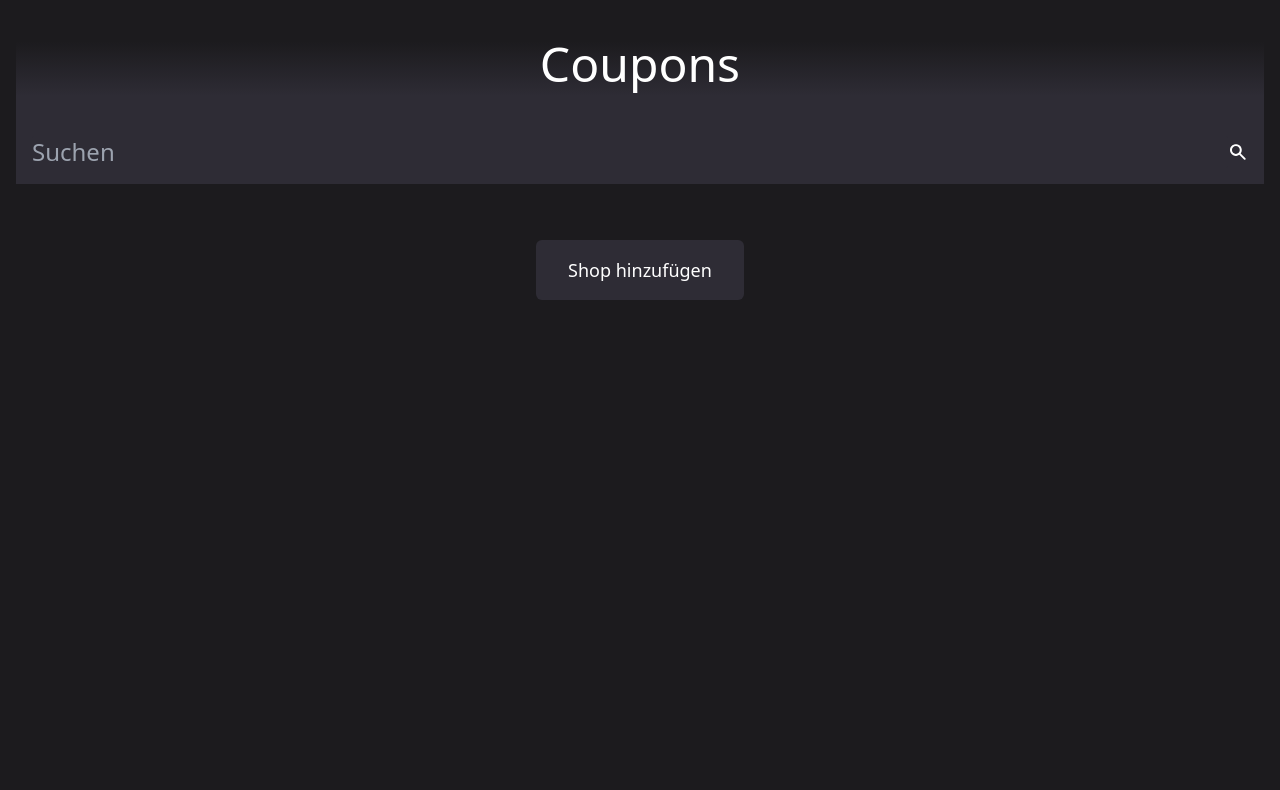
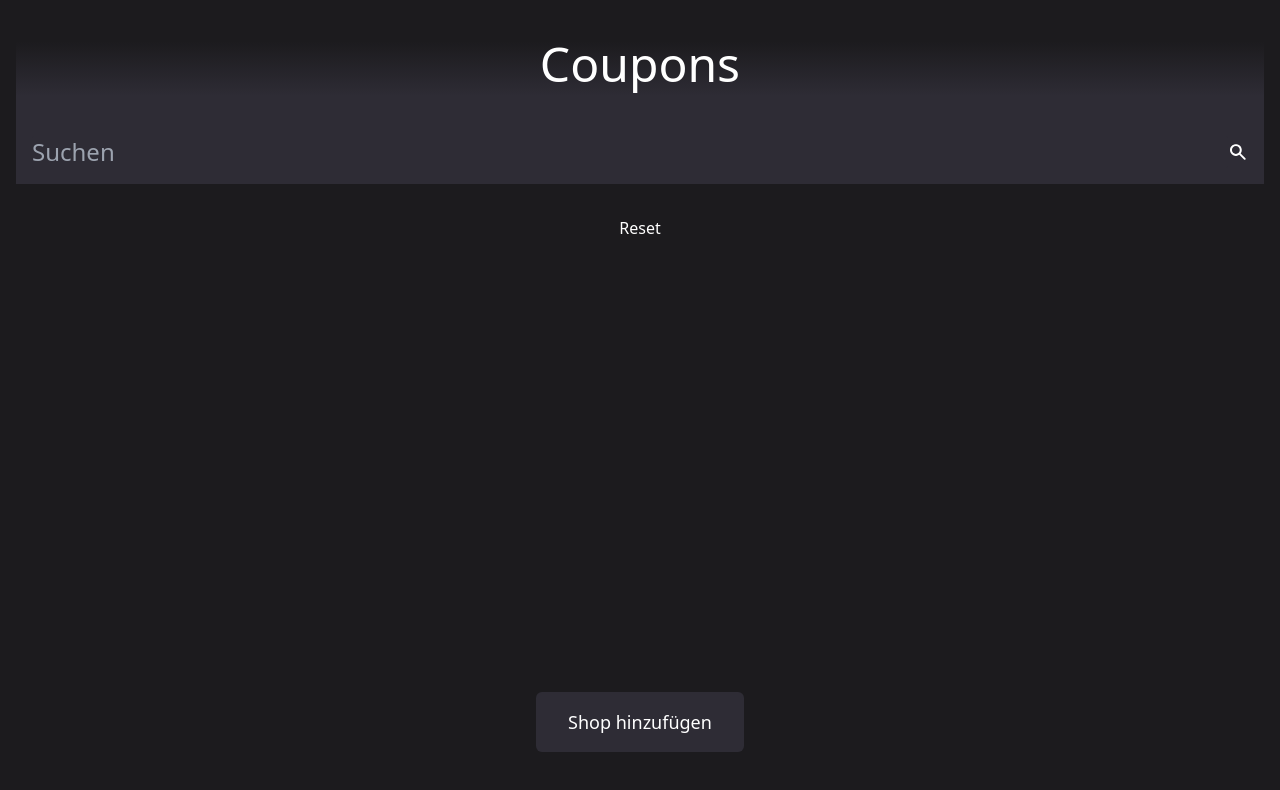
Before and after one commit to Tylopilus/bellyflop, a Next.js app: page / in a window 1280 px wide. Shown: the top 790 px of the page. Built offline with nearby package versions, Linux system fonts and the light colour scheme.

Commit message:
still testing

```diff
--- a/package.json
+++ b/package.json
@@ -15,10 +15,10 @@
     "autoprefixer": "10.4.14",
     "eslint": "8.39.0",
     "eslint-config-next": "13.3.4",
-    "next": "13.3.4",
+    "next": "^13.4.1",
     "postcss": "8.4.23",
-    "react": "18.2.0",
-    "react-dom": "18.2.0",
+    "react": "^18.2.0",
+    "react-dom": "^18.2.0",
     "tailwindcss": "3.3.2",
     "typescript": "5.0.4",
     "zustand": "^4.3.7"
--- /dev/null
+++ b/src/app/SearchBar.tsx
@@ -0,0 +1,34 @@
+'use client';
+
+import { useStore, useLocalStorage } from '@/store';
+
+export function SearchBar() {
+  const setFilter = useLocalStorage((state) => state.setFilter);
+  const setSearch = useLocalStorage((state) => state.setSearch);
+  return (
+    <>
+      <input
+        type="text"
+        placeholder="Suchen"
+        className="bg-theme-medium rounded-sm w-full text-2xl placholder-[#5A5A5A] text-white focus:outline-none focus-within:ring-2 focus-within:ring-theme-light focus-within:ring-opacity-50"
+        onChange={(e) => {
+          setFilter(e.target.value);
+          // setSearch(e.target.value);
+        }}
+      />
+      <svg
+        width="20"
+        height="20"
+        viewBox="0 0 20 20"
+        fill="none"
+        xmlns="http://www.w3.org/2000/svg">
+        <path
+          fillRule="evenodd"
+          clipRule="evenodd"
+          d="M8 4C6.93913 4 5.92172 4.42143 5.17157 5.17158C4.42143 5.92172 4 6.93914 4 8C4 9.06087 4.42143 10.0783 5.17157 10.8284C5.92172 11.5786 6.93913 12 8 12C9.06087 12 10.0783 11.5786 10.8284 10.8284C11.5786 10.0783 12 9.06087 12 8C12 6.93914 11.5786 5.92172 10.8284 5.17158C10.0783 4.42143 9.06087 4 8 4ZM2 8C1.99988 7.05571 2.22264 6.12472 2.65017 5.28274C3.0777 4.44077 3.69792 3.7116 4.4604 3.15453C5.22287 2.59746 6.10606 2.22822 7.03815 2.07684C7.97023 1.92546 8.92488 1.99621 9.82446 2.28335C10.724 2.57049 11.5432 3.06591 12.2152 3.7293C12.8872 4.39269 13.3931 5.20534 13.6919 6.10114C13.9906 6.99694 14.0737 7.9506 13.9343 8.88456C13.795 9.81852 13.4372 10.7064 12.89 11.476L17.707 16.293C17.8892 16.4816 17.99 16.7342 17.9877 16.9964C17.9854 17.2586 17.8802 17.5094 17.6948 17.6948C17.5094 17.8802 17.2586 17.9854 16.9964 17.9877C16.7342 17.99 16.4816 17.8892 16.293 17.707L11.477 12.891C10.5794 13.5293 9.52335 13.9082 8.42468 13.9861C7.326 14.0641 6.22707 13.8381 5.2483 13.333C4.26953 12.8278 3.44869 12.063 2.87572 11.1224C2.30276 10.1817 1.99979 9.10144 2 8Z"
+          fill="white"
+        />
+      </svg>
+    </>
+  );
+}
--- a/src/app/ViewStores.tsx
+++ b/src/app/ViewStores.tsx
@@ -5,7 +5,9 @@ import Link from 'next/link';
 import { useState } from 'react';
 
 export default function ViewStores() {
+  // const stores = useStore(useLocalStorage, (state) => state.stores) || [];
   const stores = useStore(useLocalStorage, (state) => state.stores) || [];
+  const search = useLocalStorage((state) => state.search);
   return (
     <div className="mt-8 grid gap-12">
       {stores.map((store) => (
@@ -43,6 +45,17 @@ export default function ViewStores() {
           <Coupons store={store} />
         </div>
       ))}
+      <button
+        onClick={() => {
+          useLocalStorage.getState().setStore({
+            name: 'test',
+            iconUrl: 'https://www.google.com',
+            coupons: [],
+            website: 'https://www.google.com',
+          });
+        }}>
+        Reset
+      </button>
     </div>
   );
 }
--- a/src/app/page.tsx
+++ b/src/app/page.tsx
@@ -1,39 +1,23 @@
 import { Inter } from 'next/font/google';
 import Link from 'next/link';
 import ViewStores from './ViewStores';
+import { SearchBar } from './SearchBar';
 
 const inter = Inter({ subsets: ['latin'] });
 
 export default function Home() {
   return (
-    <main className="mx-auto px-4">
+    <main className="mx-auto px-4 flex flex-col h-[100dvh]">
       <header className="bg-theme-gradient pb-8 pt-2 mt-8">
         <h1 className="text-5xl text-center">Coupons</h1>
       </header>
       <section className="flex justify-between bg-theme-medium px-4 py-4 items-center">
-        <input
-          type="text"
-          placeholder="Suchen"
-          className="bg-theme-medium rounded-sm w-full text-2xl placholder-[#5A5A5A] text-white focus:outline-none focus-within:ring-2 focus-within:ring-theme-light focus-within:ring-opacity-50"
-        />
-        <svg
-          width="20"
-          height="20"
-          viewBox="0 0 20 20"
-          fill="none"
-          xmlns="http://www.w3.org/2000/svg">
-          <path
-            fillRule="evenodd"
-            clipRule="evenodd"
-            d="M8 4C6.93913 4 5.92172 4.42143 5.17157 5.17158C4.42143 5.92172 4 6.93914 4 8C4 9.06087 4.42143 10.0783 5.17157 10.8284C5.92172 11.5786 6.93913 12 8 12C9.06087 12 10.0783 11.5786 10.8284 10.8284C11.5786 10.0783 12 9.06087 12 8C12 6.93914 11.5786 5.92172 10.8284 5.17158C10.0783 4.42143 9.06087 4 8 4ZM2 8C1.99988 7.05571 2.22264 6.12472 2.65017 5.28274C3.0777 4.44077 3.69792 3.7116 4.4604 3.15453C5.22287 2.59746 6.10606 2.22822 7.03815 2.07684C7.97023 1.92546 8.92488 1.99621 9.82446 2.28335C10.724 2.57049 11.5432 3.06591 12.2152 3.7293C12.8872 4.39269 13.3931 5.20534 13.6919 6.10114C13.9906 6.99694 14.0737 7.9506 13.9343 8.88456C13.795 9.81852 13.4372 10.7064 12.89 11.476L17.707 16.293C17.8892 16.4816 17.99 16.7342 17.9877 16.9964C17.9854 17.2586 17.8802 17.5094 17.6948 17.6948C17.5094 17.8802 17.2586 17.9854 16.9964 17.9877C16.7342 17.99 16.4816 17.8892 16.293 17.707L11.477 12.891C10.5794 13.5293 9.52335 13.9082 8.42468 13.9861C7.326 14.0641 6.22707 13.8381 5.2483 13.333C4.26953 12.8278 3.44869 12.063 2.87572 11.1224C2.30276 10.1817 1.99979 9.10144 2 8Z"
-            fill="white"
-          />
-        </svg>
+        <SearchBar />
       </section>
       <section>
         <ViewStores />
       </section>
-      <section>
+      <section className="mt-auto">
         <Link
           href={'/stores'}
           className="px-8 py-4 text-lg block max-w-fit mx-auto bg-theme-medium rounded-md mt-6 mb-12">
--- a/src/app/stores/[store]/page.tsx
+++ b/src/app/stores/[store]/page.tsx
@@ -12,12 +12,12 @@ export default function AddCoupon({
   const [isPending, setPending] = useState(false);
   const router = useRouter();
   const id = useId();
-  const addCoupon = useLocalStorage((state) => state.addCoupon);
+  const addCouponToStore = useLocalStorage((state) => state.addCoupon);
   const store = useLocalStorage((state) =>
     state.stores.find((store) => store.name === storeParam)
   );
 
-  const clickHandler = async (
+  const addCoupon = async (
     e: React.MouseEvent<HTMLButtonElement, MouseEvent>
   ) => {
     e.preventDefault();
@@ -29,10 +29,11 @@ export default function AddCoupon({
       data[input.name] = input.value;
     }
     setPending(true);
-    await addCoupon(data as Coupon, store!);
+    await addCouponToStore(data as Coupon, store!);
     router.push('/');
     setPending(false);
   };
+
   return (
     <main className="mx-auto px-4">
       <header className="bg-theme-gradient pb-8 pt-2 mt-8">
@@ -98,7 +99,7 @@ export default function AddCoupon({
       <section>
         <button
           className="px-8 py-4 text-lg block max-w-fit mx-auto bg-theme-medium rounded-md mt-6 mb-12"
-          onClick={clickHandler}>
+          onClick={addCoupon}>
           Speichern {isPending && '...'}
         </button>
       </section>
--- /dev/null
+++ b/src/app/test/loadLocalStorage.tsx
@@ -0,0 +1,23 @@
+'use client';
+
+import { useRouter, usePathname } from 'next/navigation';
+import { useEffect } from 'react';
+
+export default function LoadLocalStorage() {
+  const router = useRouter();
+  const path = usePathname();
+
+  useEffect(() => {
+    const data = localStorage.getItem('shopStorage');
+    if (data) {
+      const base64Data = Buffer.from(data).toString('base64');
+
+      console.log('uncompressed', base64Data);
+      router.push(
+        path.concat('?data=').concat(Buffer.from(data).toString('base64'))
+      );
+    }
+  }, []);
+
+  return null;
+}
--- /dev/null
+++ b/src/app/test/page.tsx
@@ -0,0 +1,17 @@
+import LoadLocalStorage from './loadLocalStorage';
+export default function Page({ searchParams }: { searchParams: string }) {
+  const data = new URLSearchParams(searchParams).get('data') || '';
+  const params = Buffer.from(data, 'base64').toString('utf-8') || '{}';
+  console.log({ params });
+  const json = JSON.parse(params);
+  console.log(params);
+  return (
+    <>
+      <div>Test Page</div>
+      <div>
+        <pre>{JSON.stringify(json, null, 2)}</pre>
+      </div>
+      <LoadLocalStorage />
+    </>
+  );
+}
--- a/src/store.ts
+++ b/src/store.ts
@@ -19,21 +19,27 @@ export type Store = {
 
 type ZustandState = {
   stores: Store[];
+  search: string;
+  filterdStores: Store[];
   setStore: (value: Store) => void;
   deleteStore: (value: Store) => void;
   deleteCoupon: (coupon: Coupon, store: Store) => void;
-  getStore: (store: Store) => Store | undefined;
   addCoupon: (coupon: Coupon, store: Store) => void;
+  setFilter: (searchString: string) => void;
+  setSearch: (searchString: string) => void;
 };
 
 const useLocalStorage = create<ZustandState>()(
   persist(
     (set, get) => ({
       stores: [],
+      search: '',
+      filterdStores: [],
       setStore: (value) => {
         set((state) => {
-          state.stores.push(value);
-          return state;
+          state.stores = [...state.stores, value];
+          // state.stores.push(value);
+          return { ...state };
         });
       },
       deleteStore: (value) => {
@@ -55,9 +61,6 @@ const useLocalStorage = create<ZustandState>()(
           return { ...state };
         });
       },
-      getStore: (store) => {
-        return get().stores.find((s) => s.name === store.name);
-      },
       addCoupon: (coupon, store) => {
         set((state) => {
           state.stores = state.stores.map((s) => {
@@ -67,6 +70,38 @@ const useLocalStorage = create<ZustandState>()(
             return s;
           });
           return { ...state };
+        });
+      },
+      setFilter(searchStr = '') {
+        set(({ filterdStores }) => {
+          filterdStores = get().stores;
+          if (searchStr === '') {
+            return { ...get(), filterdStores };
+          }
+
+          const filters = filterdStores.map((store) => {
+            const coups = store.coupons.filter((coupon) => {
+              return (
+                coupon.type.includes(searchStr) ||
+                coupon.code.includes(searchStr) ||
+                coupon.description.includes(searchStr) ||
+                coupon.discountValue.includes(searchStr)
+              );
+            });
+            return { ...store, coupons: coups };
+          });
+
+          const storeFilters = filterdStores.filter((store) => {
+            return store.name.includes(searchStr);
+          });
+
+          filters.push(...storeFilters);
+          return { ...get(), filterdStores: filters };
+        });
+      },
+      setSearch(searchStr = '') {
+        set(({ search }) => {
+          return { ...get(), search: searchStr };
         });
       },
     }),
@@ -88,6 +123,7 @@ export const useStore = <T, F>(
 
   useEffect(() => {
     setData(result);
+    useLocalStorage.getState().setFilter('');
   }, [result]);
 
   return data;
```
Also changed, not shown: 1 other file (tests, documents, lock files or other folders).
